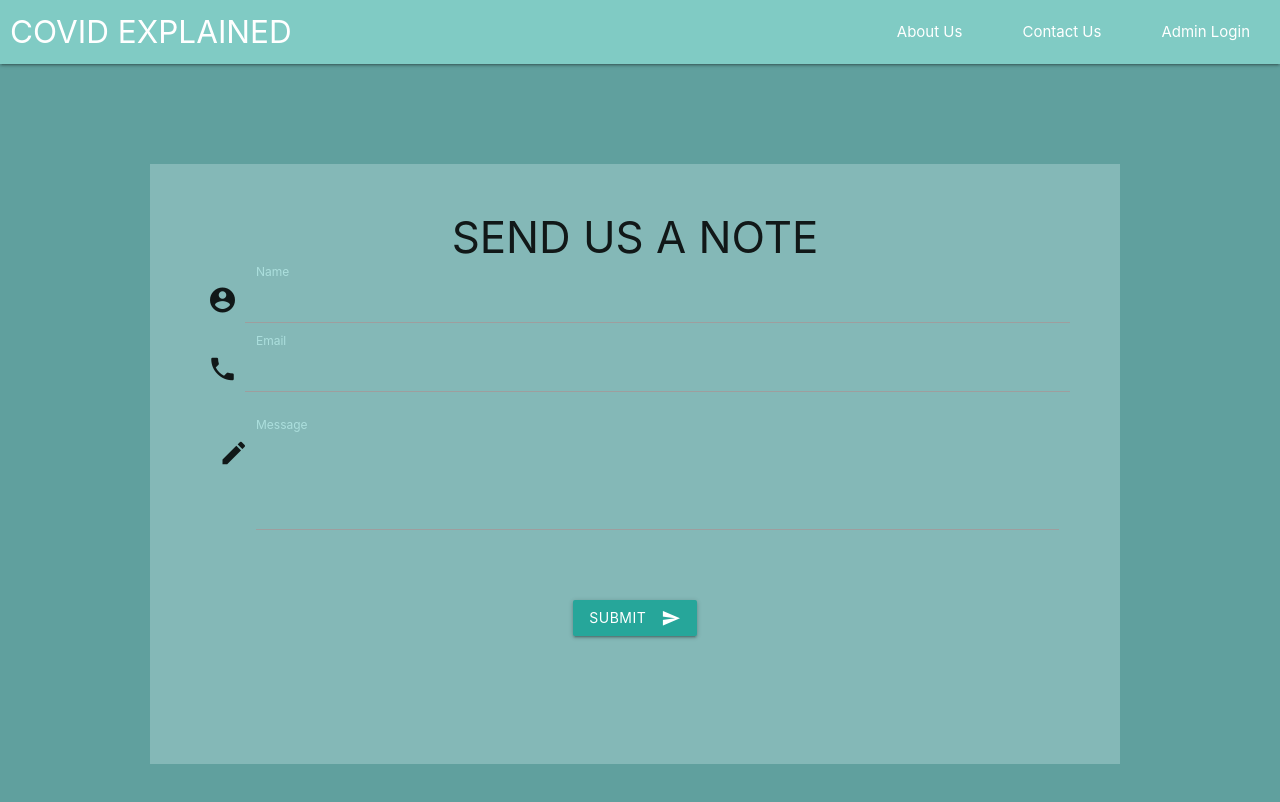
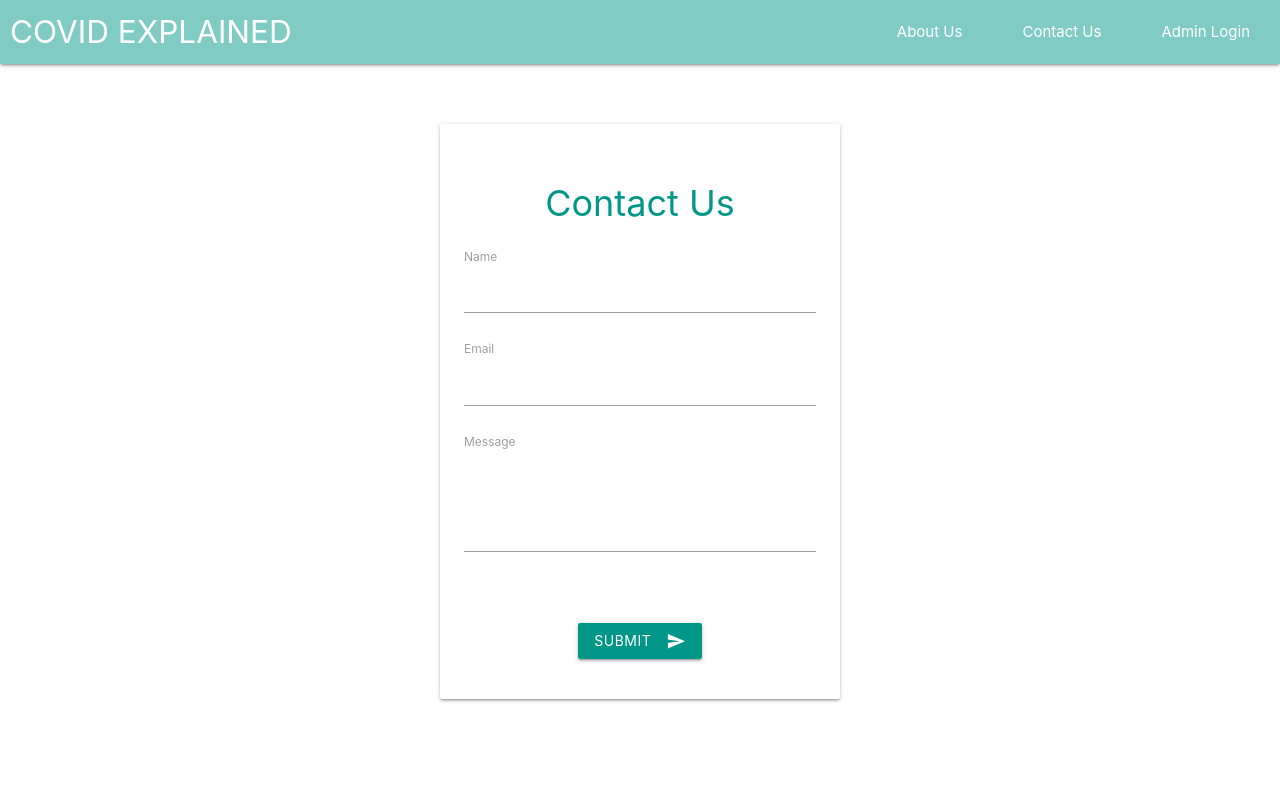
Before and after one commit to alexandreaco/covid-explained, a Vue app: page /contact-us in a window 1280 px wide. Shown: the top 802 px of the page. Built offline with nearby package versions, Linux system fonts and the light colour scheme.

Commit message:
Style contact us and log in views.

```diff
--- a/src/components/AdminLogin.vue
+++ b/src/components/AdminLogin.vue
@@ -1,19 +1,59 @@
 <template>
-  <div class="admin-login">
-    <br />
-    <br />
-    <br />
-    <h3>Admin Login Coming Soon!</h3>
+  <div class="signup container">
+    <form class="card-panel" @submit.prevent="signup">
+      <h2 class="center teal-text">Log In</h2>
+      <div class="field">
+        <label for="name">Name</label>
+        <input id="name" type="text" v-model="name" />
+      </div>
+      <div class="field">
+        <label for="email">Email</label>
+        <input id="email" type="email" v-model="email" />
+      </div>
+      <div class="field">
+        <label for="password">Password</label>
+        <input id="password" type="password" v-model="password" />
+      </div>
+      <p v-if="feedback" class="red-text center">{{ feedback }}</p>
+      <div class="field center">
+        <button class="btn teal">Signup</button>
+      </div>
+    </form>
   </div>
 </template>
 
 <script>
 export default {
-  name: 'AdminLogin',
   data() {
     return {};
   },
 };
 </script>
 
-<style></style>
+
+<script>
+export default {
+  name: 'AdminLogin',
+  data() {
+    return {
+      email: null,
+      password: null,
+      name: null,
+      feedback: null,
+    };
+  },
+};
+</script>
+
+<style>
+.signup {
+  max-width: 400px;
+  margin-top: 60px;
+}
+.signup h2 {
+  font-size: 2.4em;
+}
+.signup .field {
+  margin-bottom: 16px;
+}
+</style>
--- a/src/components/ContactUs.vue
+++ b/src/components/ContactUs.vue
@@ -1,42 +1,32 @@
 <template>
-  <div class="contact-us">
-    <div class="transparent-background">
-      <h3>SEND US A NOTE</h3>
-      <div class="input-field col s6">
-        <i class="material-icons prefix">account_circle</i>
-        <input v-model="sender.name" id="name" type="text" class="validate" />
-        <label class="active" for="name">Name</label>
+  <div class="contact-us container">
+    <form class="card-panel" @submit.prevent="signup">
+      <h2 class="center teal-text">Contact Us</h2>
+      <div class="field">
+        <label for="name">Name</label>
+        <input id="name" type="text" v-model="name" />
       </div>
-      <div class="input-field col s6">
-        <i class="material-icons prefix">phone</i>
-        <input
-          v-model="sender.email"
-          id="email"
-          type="email"
-          class="validate"
-        />
-        <label class="active" for="email">Email</label>
+      <div class="field">
+        <label for="email">Email</label>
+        <input id="email" type="email" v-model="email" />
       </div>
       <div class="row">
         <form class="col s12">
           <div class="row">
-            <div class="input-field col s12">
-              <i class="material-icons prefix">mode_edit</i>
-              <textarea
-                v-model="sender.message"
-                id="textarea1"
-                class="materialize-textarea"
-              ></textarea>
+            <div class="field">
               <label class="active" for="textarea1">Message</label>
+              <textarea v-model="sender.message" id="textarea1" class="materialize-textarea"></textarea>
             </div>
           </div>
         </form>
       </div>
-      <button class="btn waves-effect waves-light" type="submit" name="action">
-        Submit
-        <i class="material-icons right">send</i>
-      </button>
-    </div>
+      <div class="field center">
+        <button class="btn teal">
+          Submit
+          <i class="material-icons right">send</i>
+        </button>
+      </div>
+    </form>
   </div>
 </template>
 
@@ -57,27 +47,15 @@ export default {
 
 <style>
 .contact-us {
-  text-align: center;
-  padding: 50px 150px;
-  background-color: #60a09e;
-  position: absolute;
-  top: 64px;
-  bottom: 0;
-  height: 100%;
-  width: 100%;
+  max-width: 400px;
+  margin-top: 60px;
 }
-
-.transparent-background {
-  background-color: rgb(240, 255, 255, 0.25);
-  padding: 50px;
-  margin: 50px 10px 50px 0px;
-  min-height: 600px;
+.contact-us h2 {
+  font-size: 2.4em;
 }
-
-.input-field label {
-  color: rgb(172, 223, 221);
+.contact-us .field {
+  margin-bottom: 16px;
 }
-
 #textarea1 {
   height: 100px;
 }
--- a/src/components/Home.vue
+++ b/src/components/Home.vue
@@ -1,7 +1,9 @@
 <template>
-  <div class="home ">
+  <div class="home">
     <div class="card topic-card teal lighten-5">
-      <h2 class="teal-text topic">QUESTIONS</h2>
+      <router-link :to="{ name: 'Topic', params: { topicName: 'questions' } }">
+        <h2 class="teal-text topic-title">QUESTIONS</h2>
+      </router-link>
       <div class="card post-card" v-for="post in questionPosts" :key="post.id">
         <router-link :to="{ name: 'Post', params: { postId: post.id } }">
           <div class="card-content">
@@ -17,7 +19,9 @@
       </div>
     </div>
     <div class="card topic-card teal lighten-5">
-      <h2 class="teal-text">SCENARIOS</h2>
+      <router-link :to="{ name: 'Topic', params: { topicName: 'scenarios' } }">
+        <h2 class="teal-text">SCENARIOS</h2>
+      </router-link>
       <div class="card post-card" v-for="post in scenarioPosts" :key="post.id">
         <router-link :to="{ name: 'Post', params: { postId: post.id } }">
           <div class="card-content">
@@ -33,7 +37,11 @@
       </div>
     </div>
     <div class="card topic-card teal lighten-5">
-      <h2 class="teal-text">DEFINITIONS</h2>
+      <router-link
+        :to="{ name: 'Topic', params: { topicName: 'definitions' } }"
+      >
+        <h2 class="teal-text">DEFINITIONS</h2>
+      </router-link>
       <div
         class="card post-card"
         v-for="post in definitionPosts"
@@ -53,7 +61,9 @@
       </div>
     </div>
     <div class="card topic-card teal lighten-5">
-      <h2 class="teal-text">EXPLAINERS</h2>
+      <router-link :to="{ name: 'Topic', params: { topicName: 'explainers' } }">
+        <h2 class="teal-text">EXPLAINERS</h2>
+      </router-link>
       <div
         class="card post-card"
         v-for="post in explainersPosts"
@@ -73,7 +83,9 @@
       </div>
     </div>
     <div class="card topic-card teal lighten-5">
-      <h2 class="teal-text">IN THE NEWS</h2>
+      <router-link :to="{ name: 'Topic', params: { topicName: 'news' } }">
+        <h2 class="teal-text">IN THE NEWS</h2>
+      </router-link>
       <div class="card post-card" v-for="post in newsPosts" :key="post.id">
         <router-link :to="{ name: 'Post', params: { postId: post.id } }">
           <div class="card-content">
@@ -196,12 +208,13 @@ export default {
   opacity: 0.5;
 }
 
-
 .card.topic-card h2 {
   font-size: 25px;
   padding: 8px;
   margin: 0px;
-  margin-bottom: 10px;
+  margin-bottom: 15px;
+  background-color: rgb(166, 221, 219);
+  box-shadow: 1px 1px 4px 1px teal;
 }
 .card .card-content .card-title {
   font-size: 18px;
--- /dev/null
+++ b/src/components/Topic.vue
@@ -0,0 +1,53 @@
+<template>
+  <div class="topic">
+    <h2 class="teal-text topic-title">{{ this.topic }}</h2>
+    <div class="card post-card" v-for="post in questionPosts" :key="post.id">
+      <router-link :to="{ name: 'Post', params: { postId: post.id } }">
+        <div class="card-content">
+          <span class="card-title">
+            {{ post.title }}
+          </span>
+          <p class="text-author">By {{ post.author }}</p>
+          <p class="text-snippet">
+            {{ post.text | createSnippet }}
+          </p>
+        </div>
+      </router-link>
+    </div>
+  </div>
+</template>
+
+<script>
+import db from '@/firebase/init';
+export default {
+  name: 'Topic',
+  data() {
+    return {
+      posts: [],
+      topic: this.$route.params.topicName,
+    };
+  },
+  filters: {
+    createSnippet: function(value) {
+      if (!value) {
+        value = '';
+      } else if (value.length > 100) {
+        value = value.substring(0, 100) + '...';
+      }
+      return value;
+    },
+  },
+  created() {
+    db.collection('posts')
+      .where('topic', '==', this.$route.params.topicName)
+      .get()
+      .then(snapshot => {
+        snapshot.forEach(doc => {
+          let post = doc.data();
+          post.id = doc.id;
+          this.posts.push(post);
+        });
+      });
+  },
+};
+</script>
--- a/src/router/index.js
+++ b/src/router/index.js
@@ -1,7 +1,10 @@
 import Vue from 'vue';
 import Router from 'vue-router';
+
+// Views:
+import Home from '@/components/Home';
 import Post from '@/components/Post';
-import Home from '@/components/Home';
+import Topic from '@/components/Topic';
 import AboutUs from '@/components/AboutUs';
 import ContactUs from '@/components/ContactUs';
 import AdminLogin from '@/components/AdminLogin';
@@ -36,5 +39,10 @@ export default new Router({
       name: 'Post',
       component: Post,
     },
+    {
+      path: '/topic/:topicName',
+      name: 'Topic',
+      component: Topic,
+    },
   ],
 });
```
